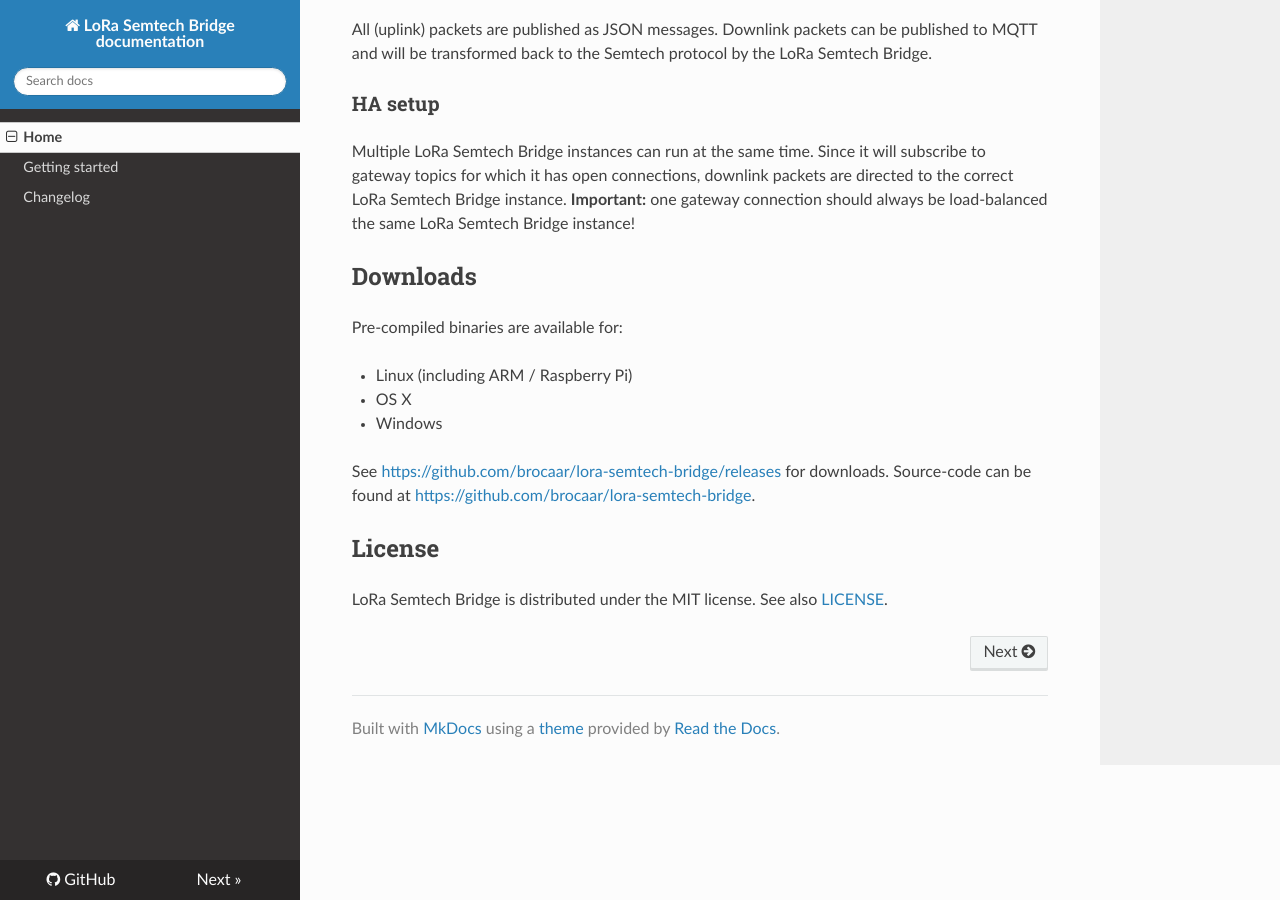
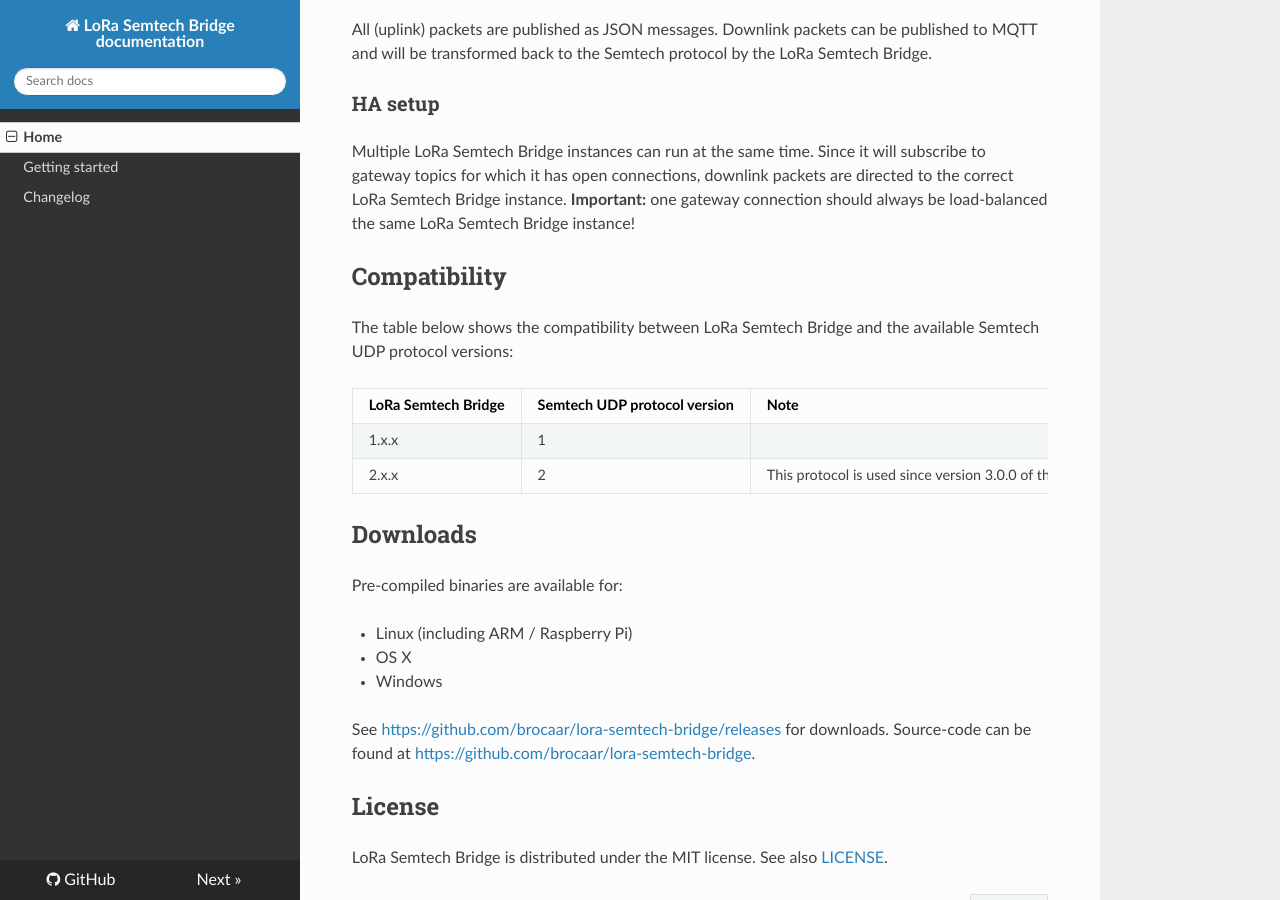
Before and after one commit to chirpstack/chirpstack-gateway-bridge, an MkDocs documentation site: the page built from docs/index.md, in a window 1280 px wide and 900 px high, scrolled down 413 px. Built offline with MkDocs 1.6.1, drawn with Linux system fonts in a browser that asks for light colours; nearby versions of some CDN libraries; old or Windows-style settings are respelled for this version of MkDocs.

Commit message:
Update documentation.

```diff
--- a/docs/index.md
+++ b/docs/index.md
@@ -25,6 +25,16 @@ Bridge instance.
 **Important:** one gateway connection should always be load-balanced the
 same LoRa Semtech Bridge instance!
 
+## Compatibility
+
+The table below shows the compatibility between LoRa Semtech Bridge and the
+available Semtech UDP protocol versions:
+
+| LoRa Semtech Bridge | Semtech UDP protocol version | Note                                                                |
+|---------------------|------------------------------|---------------------------------------------------------------------|
+| 1.x.x               | 1                            |                                                                     |
+| 2.x.x               | 2                            | This protocol is used since version 3.0.0 of the `packet_forwarder` |
+
 ## Downloads
 
 Pre-compiled binaries are available for:
```
Also changed, not shown: README.md (+10 -0 lines), docs/getting-started.md (+10 -0 lines).
